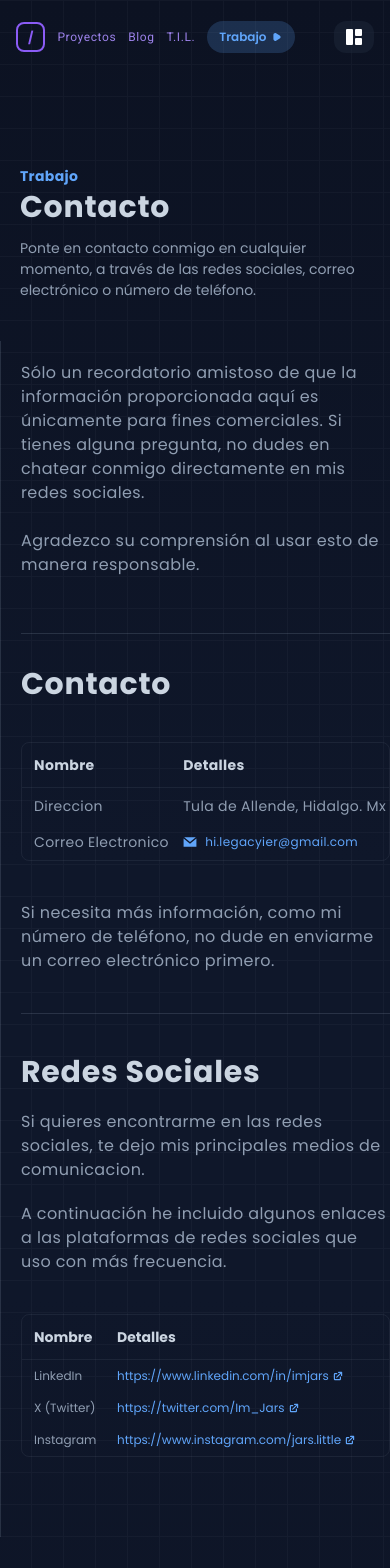
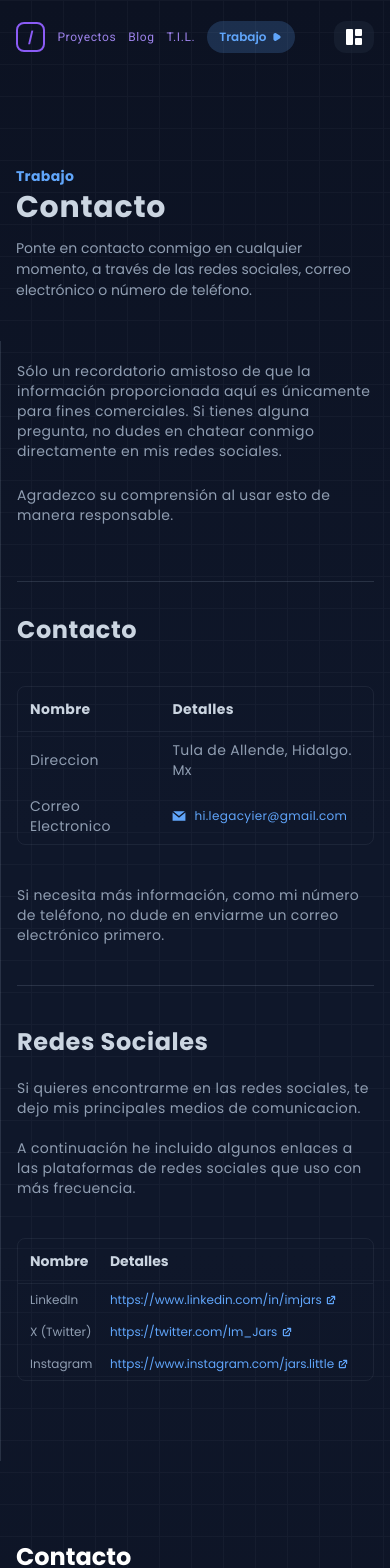
Before and after one commit to ImJars/Development-full-coding, a React (Vite) app: page /contact in a window 390 px wide. Shown: the top 1568 px of the page. Built offline with nearby package versions, Linux system fonts and the light colour scheme.

Commit message:
Update contact

```diff
--- a/src/components/contact/indexContact.jsx
+++ b/src/components/contact/indexContact.jsx
@@ -1,7 +1,14 @@
 import React from "react";
 import { motion } from "framer-motion";
+import { FaArrowUp } from "react-icons/fa";
 
-function IndexContact({ subtitle_1, subtitle_2, animate_1, animate_2, animate_scroll }) {
+function IndexContact({
+  subtitle_1,
+  subtitle_2,
+  animate_1,
+  animate_2,
+  animate_scroll,
+}) {
   return (
     <>
       <div className="-mt-48 hidden lg:block">
@@ -12,7 +19,7 @@ function IndexContact({ subtitle_1, subtitle_2, animate_1, animate_2, animate_sc
           >
             <div className="py-3 px-5 border-b border-text-general border-opacity-10 flex justify-between items-center">
               <h1 className="text-text-white-gray text-sm font-bold tracking-wide">
-                Table of Contents
+                Contenido
               </h1>
               <motion.div
                 className="opacity-0 transform translate-x-10"
@@ -20,18 +27,25 @@ function IndexContact({ subtitle_1, subtitle_2, animate_1, animate_2, animate_sc
               >
                 <a
                   href="#contact"
-                  className="text-xs text-text-blue border border-text-blue border-opacity-20 px-2 py-1 rounded-full"
+                  className="text-xs text-text-blue border border-text-blue border-opacity-20 px-3 py-1 rounded-lg flex items-center space-x-1"
                 >
-                  scroll to top
+                  <span>Scroll</span>
+                  <FaArrowUp className="text-xs" />
                 </a>
               </motion.div>
             </div>
             <div className="py-4">
               <ol className="flex flex-col text-text-general text-sm">
-                <motion.li animate={animate_1} className="p-2 text-text-white-gray font-semibold">
+                <motion.li
+                  animate={animate_1}
+                  className="p-2 text-text-white-gray font-semibold"
+                >
                   {subtitle_1}
                 </motion.li>
-                <motion.li animate={animate_2} className="p-2 text-text-white-gray font-semibold">
+                <motion.li
+                  animate={animate_2}
+                  className="p-2 text-text-white-gray font-semibold"
+                >
                   {subtitle_2}
                 </motion.li>
               </ol>
--- a/src/components/contact/tableSocialMedia.jsx
+++ b/src/components/contact/tableSocialMedia.jsx
@@ -4,7 +4,7 @@ import { HiExternalLink } from "react-icons/hi";
 function TableSocialMedia() {
   return (
     <>
-      <div className="relative overflow-x-auto rounded-lg border border-text-general border-opacity-10 my-10 font-poppins">
+      <div className="relative overflow-x-auto rounded-lg border border-text-general border-opacity-10 my-10 font-poppins mx-4 xl:mx-0">
         <table className="w-full">
           <thead className=" text-text-white-gray text-sm font-bold">
             <tr className="border-b border-text-general border-opacity-10">
--- a/src/contact.jsx
+++ b/src/contact.jsx
@@ -152,7 +152,7 @@ function Contact() {
         <section id="contact" ref={ref} className="w-full h-full text-white">
           <ContactSection className="pb-10 sm:pb-20 pt-40">
             <div className="content-wrapped block mx-auto">
-              <TitleSection className="mx-5 sm:mx-0">
+              <TitleSection className="mx-4 xl:mx-0">
                 <motion.h1
                   animate={animateMiniTitleContact}
                   className="Subtitle-Text opacity-0 transform -translate-x-10 text-text-blue text-2xl tracking-wide font-bold"
@@ -179,11 +179,11 @@ function Contact() {
             <div className="content-wrapped mx-auto flex space-x-14">
               <div
                 ref={refScroll}
-                className="border-l pl-5 sm:pl-24 border-text-general border-opacity-20 pb-10"
+                className="border-l sm:pl-24 border-text-general border-opacity-20 pb-10"
               >
                 <div
                   className="border-b pb-14 border-text-general border-opacity-20
-                              text-text-general text-base space-y-6"
+                              text-text-general text-sm sm:text-base space-y-6 mx-4 xl:mx-0"
                 >
                   <p className="mt-5 text-text-general tracking-wide w-full h-full">
                     Sólo un recordatorio amistoso de que la información
@@ -197,29 +197,29 @@ function Contact() {
                 </div>
                 <div
                   ref={ref1}
-                  className="mt-8 border-b border-text-general border-opacity-20 pb-10"
+                  className="mt-8 border-b border-text-general border-opacity-20 pb-10 mx-4 xl:mx-0"
                 >
-                  <h1 className="text-text-white-gray text-3xl font-bold tracking-wide">
+                  <h1 className="text-text-white-gray text-2xl sm:text-3xl font-bold tracking-wide">
                     Contacto
                   </h1>
                   <TableContact />
-                  <h1 className="text-text-general text-base tracking-wide mt-5">
+                  <h1 className="text-text-general text-sm sm:text-base tracking-wide mt-5">
                     Si necesita más información, como mi número de teléfono, no
                     dude en enviarme un correo electrónico primero.
                   </h1>
                 </div>
                 <div
                   ref={ref2}
-                  className="mt-10 space-y-5 text-text-general text-base tracking-wide"
+                  className="mt-10 space-y-5 text-text-general text-base tracking-wide mx-4 xl:mx-0"
                 >
-                  <h1 className="text-text-white-gray text-3xl font-bold tracking-wide">
+                  <h1 className="text-text-white-gray text-2xl sm:text-3xl font-bold tracking-wide">
                     Redes Sociales
                   </h1>
-                  <p>
+                  <p className="text-sm sm:text-base">
                     Si quieres encontrarme en las redes sociales, te dejo mis
                     principales medios de comunicacion.
                   </p>
-                  <p>
+                  <p className="text-sm sm:text-base">
                     A continuación he incluido algunos enlaces a las plataformas
                     de redes sociales que uso con más frecuencia.
                   </p>
```
